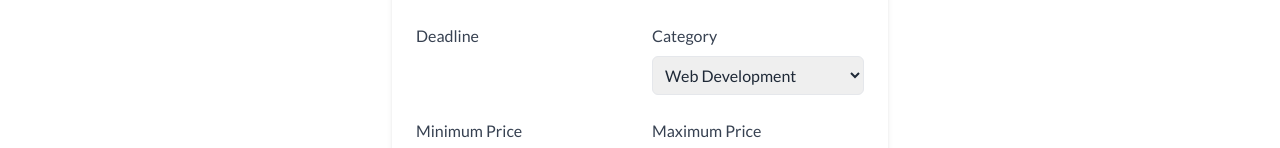
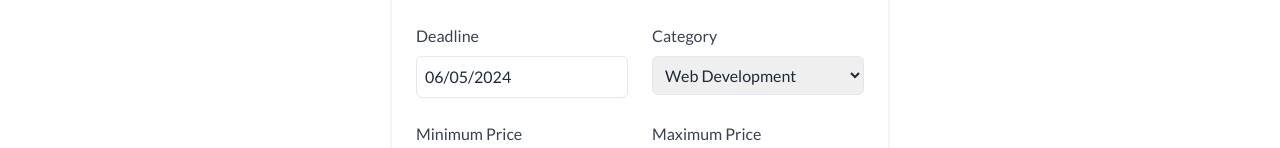
Before and after one commit to Jisan-Dev/CS-Solo-Sphere, a React (Vite) app in the folder client/: page /add-job in a window 1280 px wide. Shown: the part 258-406 px from the top of the page. Built offline with nearby package versions, Linux system fonts and the light colour scheme; no server answers.

Commit message:
add job done

```diff
--- a/client/src/pages/add-job/index.jsx
+++ b/client/src/pages/add-job/index.jsx
@@ -1,10 +1,61 @@
+import { useContext, useState } from 'react';
+import DatePicker from 'react-datepicker';
+import 'react-datepicker/dist/react-datepicker.css';
+import { AuthContext } from '../../provider/AuthProvider';
+import axios from 'axios';
+import toast from 'react-hot-toast';
+
 const AddJob = () => {
+  const [startDate, setStartDate] = useState(new Date());
+  const { user } = useContext(AuthContext);
+
+  const handleFormSubmit = async (event) => {
+    event.preventDefault();
+    const form = event.target;
+    const formData = new FormData(form);
+    const jobData = Object.fromEntries(formData.entries());
+    jobData.min_price = parseFloat(jobData.min_price);
+    jobData.max_price = parseFloat(jobData.max_price);
+    jobData.deadline = startDate;
+    // const jobData = {
+    jobData.buyer = {
+      email: user?.email,
+      photoURL: user?.photoURL,
+      displayName: user?.displayName,
+    };
+    console.log('jobdata', jobData);
+    try {
+      const { data } = await axios.post(`${import.meta.env.VITE_API_URL}/add-job`, jobData);
+      console.log(data);
+      if (data.insertedId) {
+        toast.success('Job added successfully', {
+          style: {
+            borderRadius: '10px',
+            background: '#333',
+            color: '#fff',
+            padding: '14px 20px',
+          },
+        });
+      }
+    } catch (err) {
+      console.log(err);
+      toast.error(err.code, {
+        style: {
+          borderRadius: '10px',
+          background: '#333',
+          color: '#fff',
+          padding: '14px 20px',
+        },
+      });
+    }
+  };
+
   return (
     <div className="flex justify-center items-center min-h-[calc(100vh-306px)] my-12">
       <section className=" p-2 md:p-6 mx-auto bg-white rounded-md shadow-md ">
         <h2 className="text-lg font-semibold text-gray-700 capitalize ">Post a Job</h2>
 
-        <form>
+        <form onSubmit={handleFormSubmit}>
           <div className="grid grid-cols-1 gap-6 mt-4 sm:grid-cols-2">
             <div>
               <label className="text-gray-700" htmlFor="job_title">
@@ -26,14 +77,23 @@ const AddJob = () => {
                 id="emailAddress"
                 type="email"
                 name="email"
-                disabled
-                className="block w-full px-4 py-2 mt-2 text-gray-700 bg-white border border-gray-200 rounded-md  focus:border-blue-400 focus:ring-blue-300 focus:ring-opacity-40  focus:outline-none focus:ring"
+                // disabled
+                readOnly
+                defaultValue={user?.email}
+                className="block w-full px-4 py-2 mt-2 text-gray-700 bg-white border border-gray-200 rounded-md  focus:border-blue-400 focus:ring-blue-300 focus:ring-opacity-40  focus:outline-none focus:ring cursor-not-allowed"
               />
             </div>
             <div className="flex flex-col gap-2">
               <label className="text-gray-700">Deadline</label>
 
               {/* Date Picker Input Field */}
+              <DatePicker
+                className="border p-2 rounded-md w-full focus:border-slate-400 focus:ring focus:ring-slate-300 focus:ring-opacity-40  focus:outline-none"
+                selected={startDate}
+                dateFormat="dd/MM/yyyy"
+                name="deadline"
+                onChange={(date) => setStartDate(date)}
+              />
             </div>
 
             <div className="flex flex-col gap-2">
```
Also changed, not shown: 1 other file (tests, documents, lock files or other folders).
